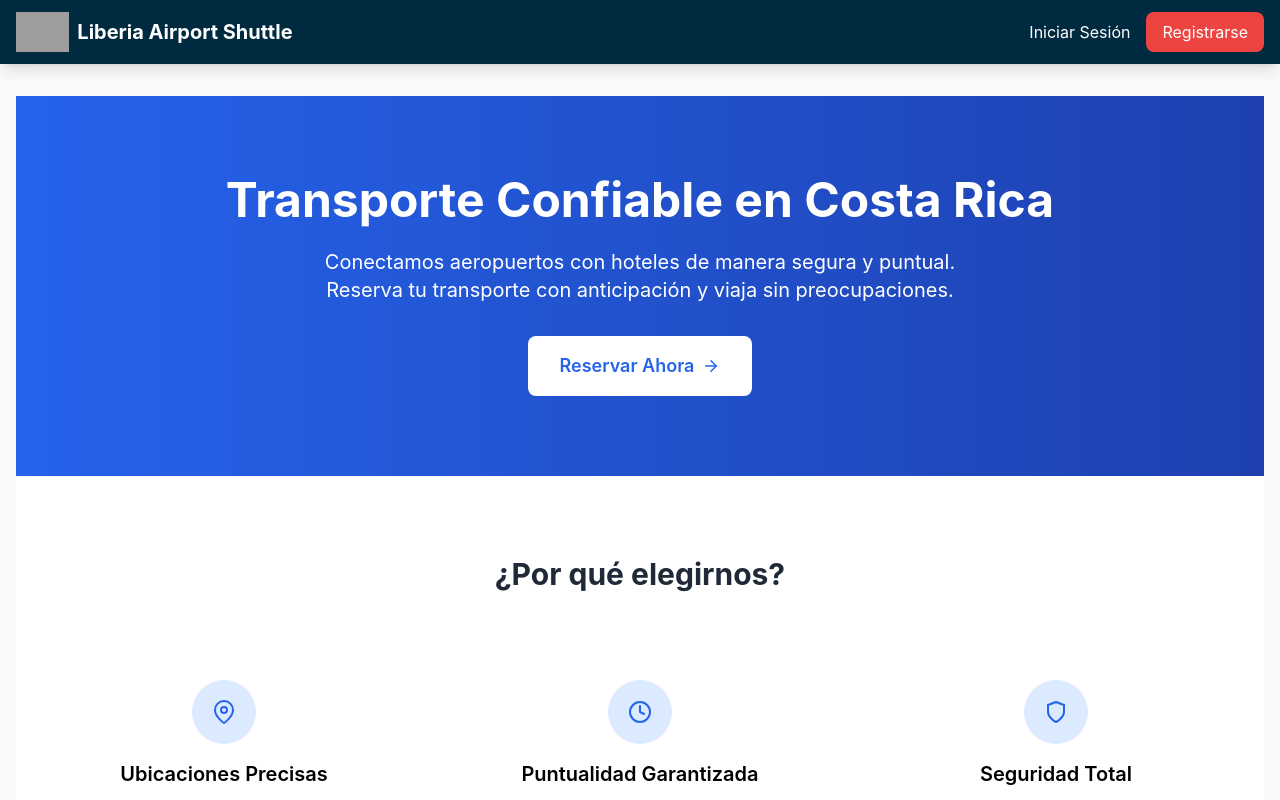
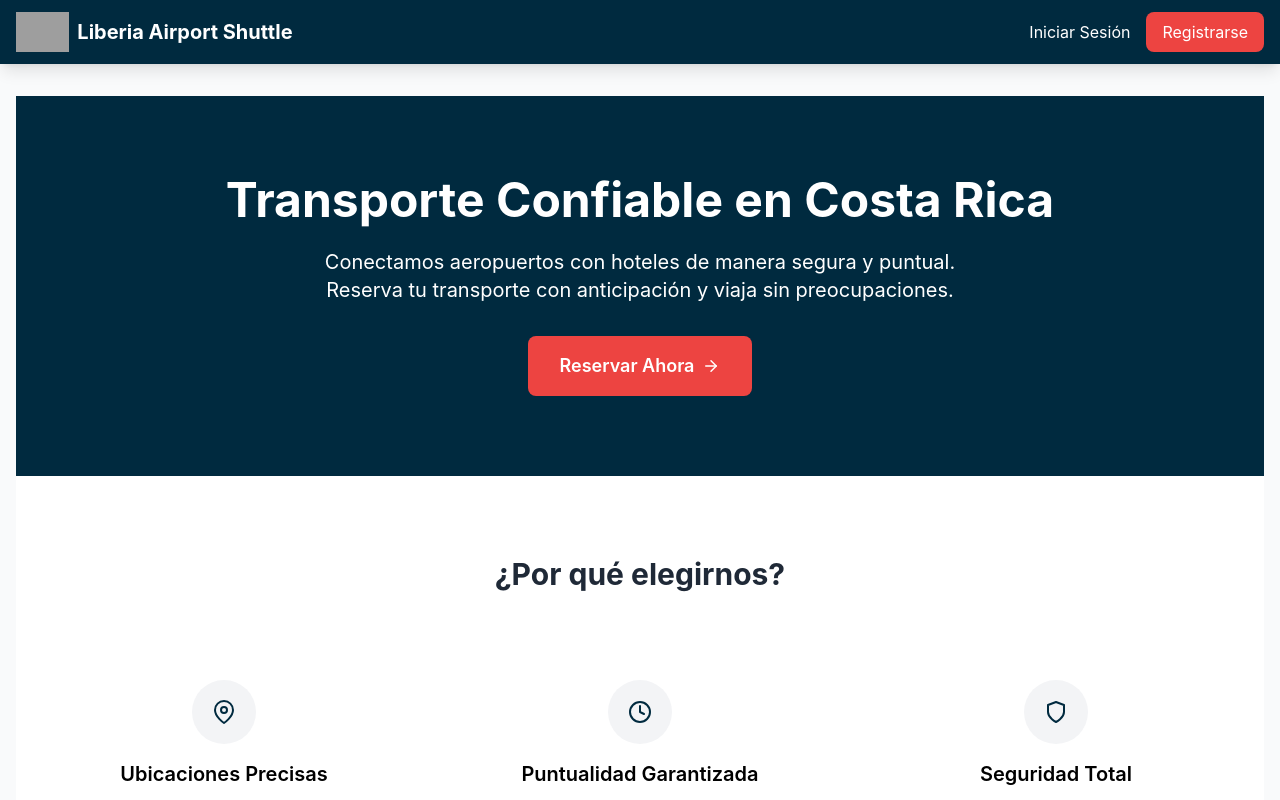
Before and after one commit to gcesu/Costa-Rica-Tourism-Transport-App, a React (Vite) app: page / in a window 1280 px wide. Shown: the top 800 px of the page. Built offline with nearby package versions, Linux system fonts and the light colour scheme; grey boxes are pictures that could not be loaded.

Commit message:
Update Home.jsx

```diff
--- a/src/pages/Home.jsx
+++ b/src/pages/Home.jsx
@@ -11,7 +11,7 @@ const Home = () => {
     <div className="min-h-screen">
       {/* Hero Section */}
       <motion.section
-        className="bg-gradient-to-r from-blue-600 to-blue-800 text-white py-20"
+        className="bg-primary text-white py-20"
         initial={{ opacity: 0 }}
         animate={{ opacity: 1 }}
         transition={{ duration: 0.8 }}
@@ -41,7 +41,7 @@ const Home = () => {
           >
             <Link
               to="/booking"
-              className="bg-white text-blue-600 px-8 py-4 rounded-lg text-lg font-semibold hover:bg-gray-100 transition-colors inline-flex items-center space-x-2"
+              className="bg-accent text-white px-8 py-4 rounded-lg text-lg font-semibold hover:bg-red-500 transition-colors inline-flex items-center space-x-2"
             >
               <span>Reservar Ahora</span>
               <SafeIcon icon={FiArrowRight} />
@@ -70,8 +70,8 @@ const Home = () => {
               transition={{ duration: 0.8, delay: 0.1 }}
               viewport={{ once: true }}
             >
-              <div className="bg-blue-100 w-16 h-16 rounded-full flex items-center justify-center mx-auto mb-4">
-                <SafeIcon icon={FiMapPin} className="text-2xl text-blue-600" />
+              <div className="bg-gray-100 w-16 h-16 rounded-full flex items-center justify-center mx-auto mb-4">
+                <SafeIcon icon={FiMapPin} className="text-2xl text-primary" />
               </div>
               <h3 className="text-xl font-semibold mb-4">Ubicaciones Precisas</h3>
               <p className="text-gray-600">
@@ -87,8 +87,8 @@ const Home = () => {
               transition={{ duration: 0.8, delay: 0.2 }}
               viewport={{ once: true }}
             >
-              <div className="bg-blue-100 w-16 h-16 rounded-full flex items-center justify-center mx-auto mb-4">
-                <SafeIcon icon={FiClock} className="text-2xl text-blue-600" />
+              <div className="bg-gray-100 w-16 h-16 rounded-full flex items-center justify-center mx-auto mb-4">
+                <SafeIcon icon={FiClock} className="text-2xl text-primary" />
               </div>
               <h3 className="text-xl font-semibold mb-4">Puntualidad Garantizada</h3>
               <p className="text-gray-600">
@@ -104,8 +104,8 @@ const Home = () => {
               transition={{ duration: 0.8, delay: 0.3 }}
               viewport={{ once: true }}
             >
-              <div className="bg-blue-100 w-16 h-16 rounded-full flex items-center justify-center mx-auto mb-4">
-                <SafeIcon icon={FiShield} className="text-2xl text-blue-600" />
+              <div className="bg-gray-100 w-16 h-16 rounded-full flex items-center justify-center mx-auto mb-4">
+                <SafeIcon icon={FiShield} className="text-2xl text-primary" />
               </div>
               <h3 className="text-xl font-semibold mb-4">Seguridad Total</h3>
               <p className="text-gray-600">
@@ -147,7 +147,7 @@ const Home = () => {
           >
             <Link
               to="/booking"
-              className="bg-blue-600 text-white px-8 py-4 rounded-lg text-lg font-semibold hover:bg-blue-700 transition-colors inline-flex items-center space-x-2"
+              className="bg-primary text-white px-8 py-4 rounded-lg text-lg font-semibold hover:bg-blue-900 transition-colors inline-flex items-center space-x-2"
             >
               <span>Hacer Reserva</span>
               <SafeIcon icon={FiArrowRight} />
```
